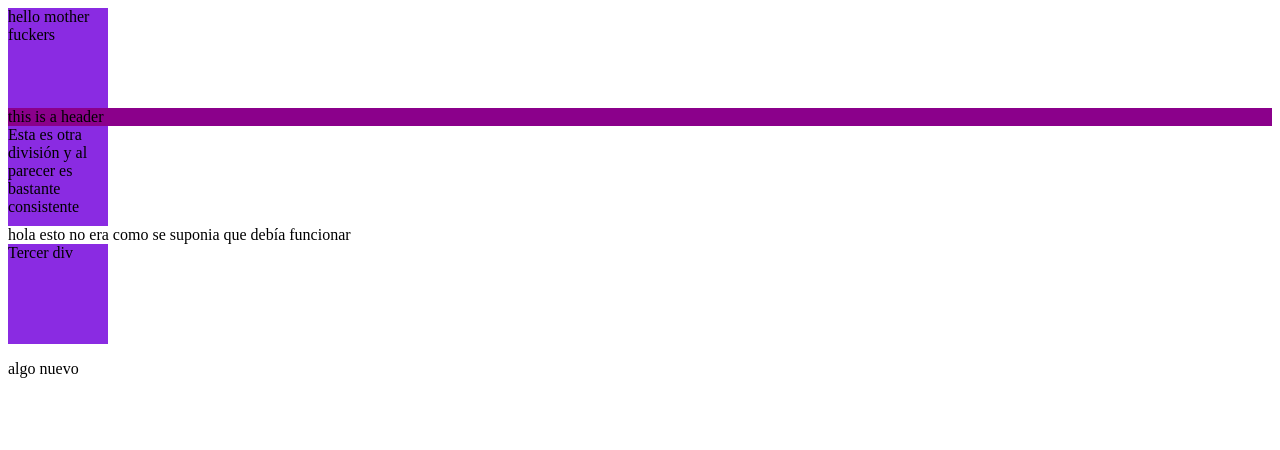
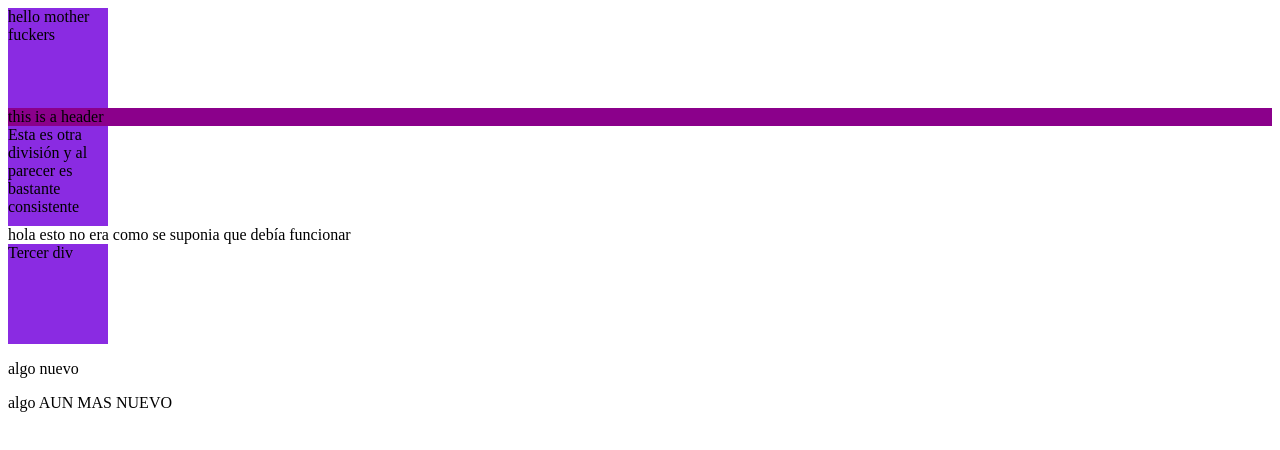
Before and after one commit to AmirSG2/test, a plain HTML site: page html-main/index.html in a window 1280 px wide. Drawn offline with Linux system fonts and the light colour scheme.

Commit message:
Update index.html

```diff
--- a/html-main/index.html
+++ b/html-main/index.html
@@ -14,5 +14,9 @@
 
     <div>Tercer div</div>
     <p>algo nuevo</p>
+
+
+
+    <p>algo AUN MAS NUEVO</p>
 </body>
 </html>
```
